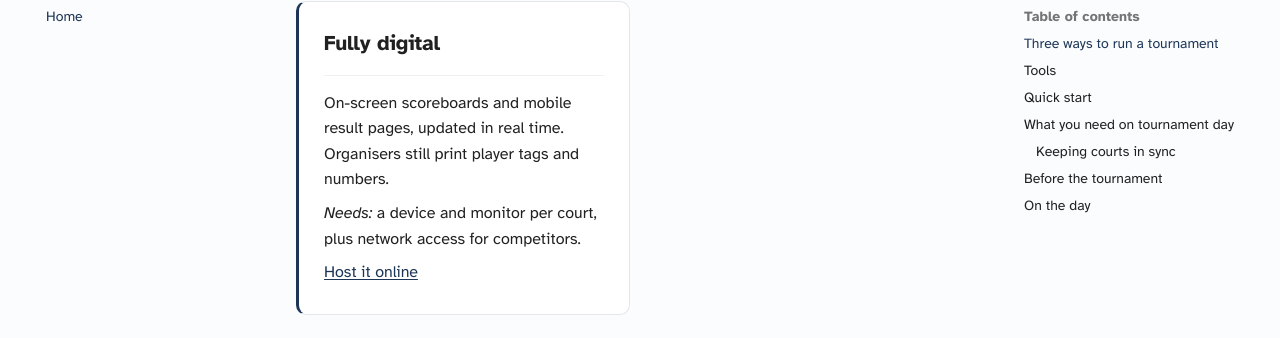
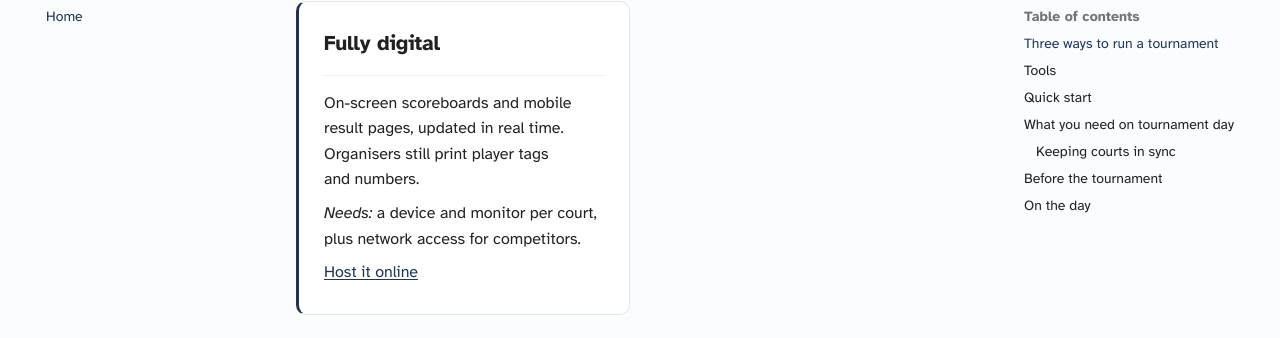
Before and after one commit to gitrgoliveira/bracket-creator, an MkDocs documentation site: the page built from docs/index.md, in a window 1280 px wide and 1400 px high, scrolled down 1349 px. Shown: the part 112-450 px from the top of the window. Built offline with MkDocs 1.6.1 and Material for MkDocs 9.7.7, drawn with Linux system fonts in a browser that asks for light colours; comment, search, counter and statistics services are not loaded.

Commit message:
docs: balance heading wrap and reduce prose orphans
Add text-wrap: balance to the display headings (h1-h3 and the hero title) for
even line lengths, and text-wrap: pretty to prose paragraphs and the hero lede
to reduce orphans. Both degrade gracefully where unsupported.

Co-Authored-By: Claude Opus 4.8 <noreply@anthropic.com>

```diff
--- a/docs/assets/stylesheets/extra.css
+++ b/docs/assets/stylesheets/extra.css
@@ -103,12 +103,16 @@ html, body { overflow-x: clip; }
 	letter-spacing: -0.018em;
 	line-height: 1.12;
 	overflow-wrap: anywhere;
+	text-wrap: balance;
 }
 
 .md-typeset h1 {
 	font-size: 2.1rem;
 	min-width: 0;
 }
+
+/* Fewer orphans in running prose (graceful no-op where unsupported). */
+.md-typeset p { text-wrap: pretty; }
 
 /* "Court-line" tick before every h2: a short bold navy bar, the spatial
  * motif from the bracket courts. Section heads collapse cleanly on mobile. */
@@ -221,6 +225,7 @@ html, body { overflow-x: clip; }
 	color: var(--bc-white);
 	overflow-wrap: anywhere;
 	min-width: 0;
+	text-wrap: balance;
 }
 .bc-hero__lede {
 	font-size: clamp(1.02rem, 1.6vw, 1.2rem);
@@ -228,6 +233,7 @@ html, body { overflow-x: clip; }
 	max-width: 40ch;
 	margin: 1.1rem 0 1.9rem;
 	color: var(--bc-lede);
+	text-wrap: pretty;
 }
 .bc-hero__actions {
 	display: flex;
```
